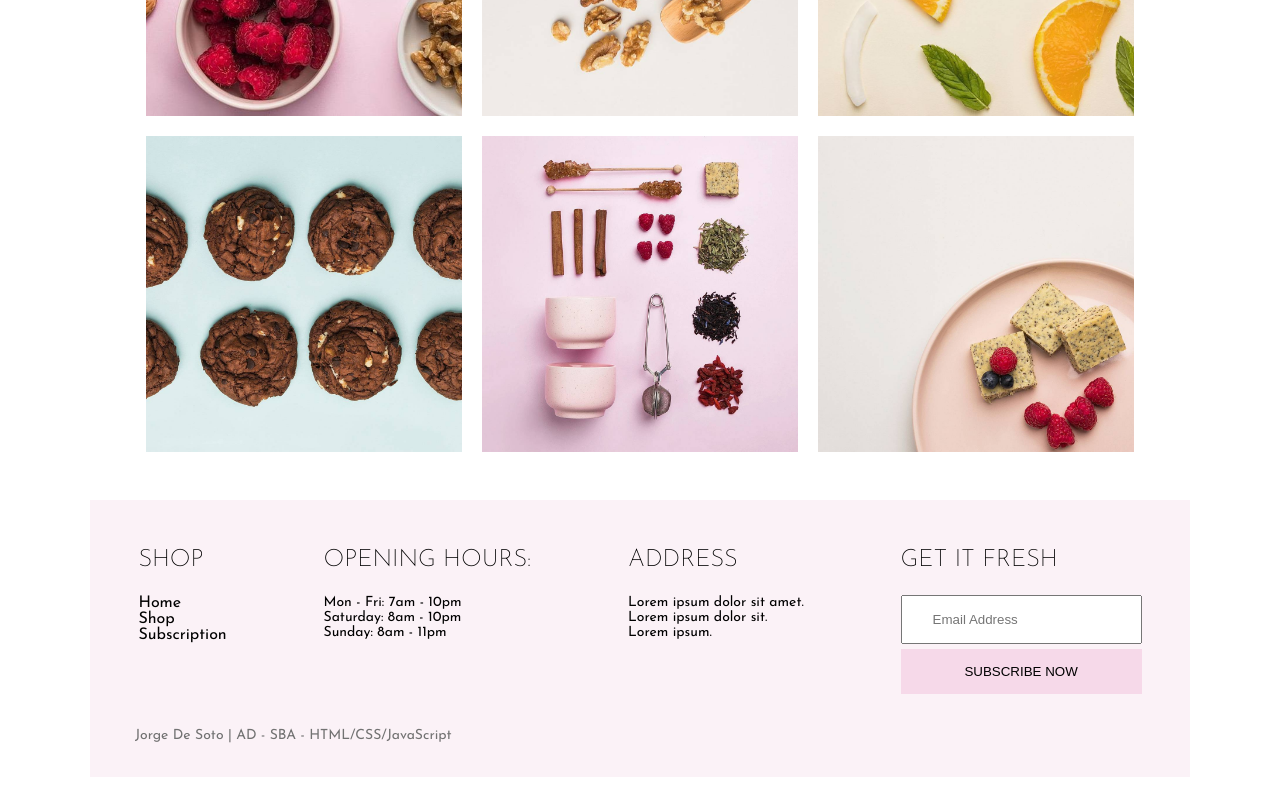
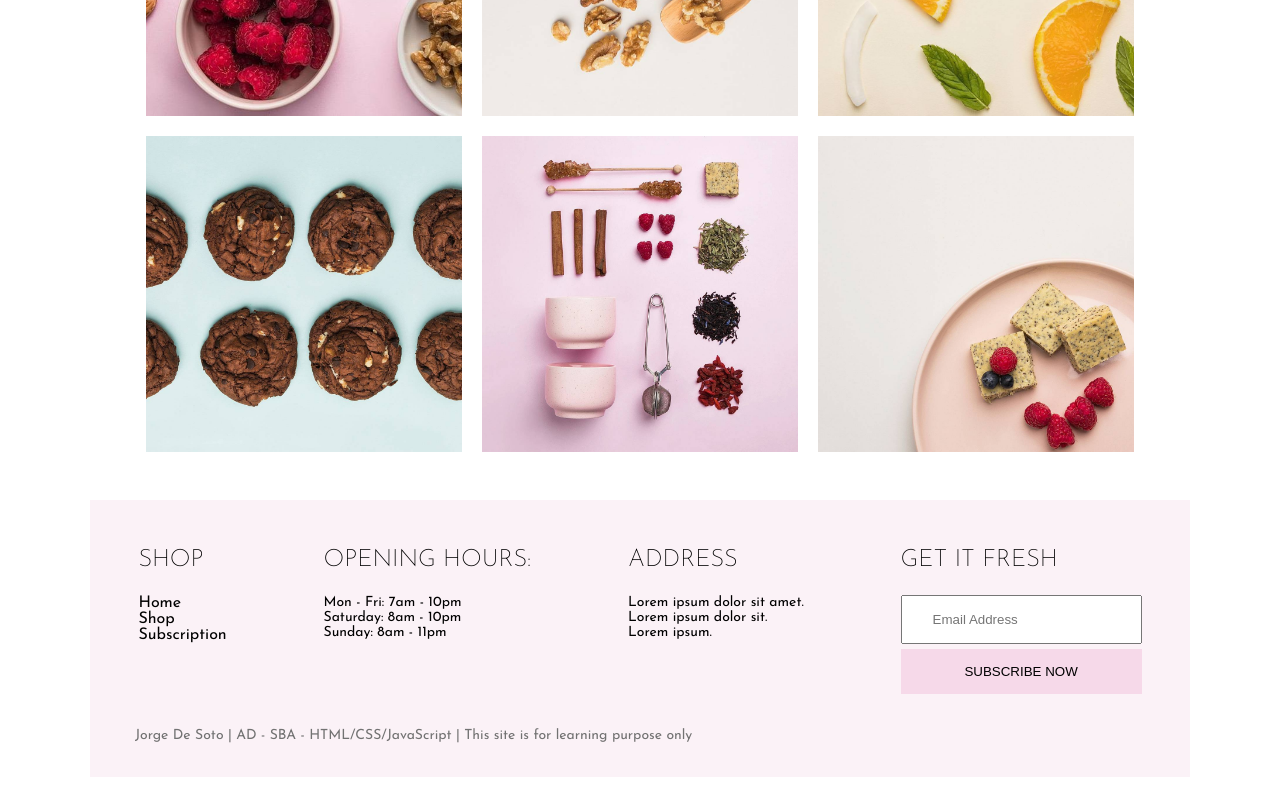
Before and after one commit to jdesotoi/Perscholas_html_js_SBA, a plain HTML site: page index.html in a window 1280 px wide. Shown: the part 1676-2476 px from the top of the page. Drawn offline with nearby package versions, Linux system fonts and the light colour scheme.

Commit message:
Fixed error on email registration

```diff
--- a/index.html
+++ b/index.html
@@ -100,7 +100,7 @@
     </div>
     </div>
     <div class="copy">
-      <p>Jorge De Soto | AD - SBA - HTML/CSS/JavaScript</p>
+      <p>Jorge De Soto | AD - SBA - HTML/CSS/JavaScript | This site is for learning purpose only</p>
     </div>
 
   </footer>
--- a/js/item.js
+++ b/js/item.js
@@ -1,7 +1,8 @@
 import { shop,  menu  } from "/js/initialData.js";
-import { PrintMenu, printOneProduct, getUrlParams, getAdd } from "/js/function.js";
+import { PrintMenu, printOneProduct, getUrlParams, getAdd,getItFresh } from "/js/function.js";
 
 PrintMenu(menu);
 let sku = getUrlParams().get("SKU");
 printOneProduct(sku, shop);
 getAdd();
+getItFresh();
```
Also changed, not shown: 1 other file.
